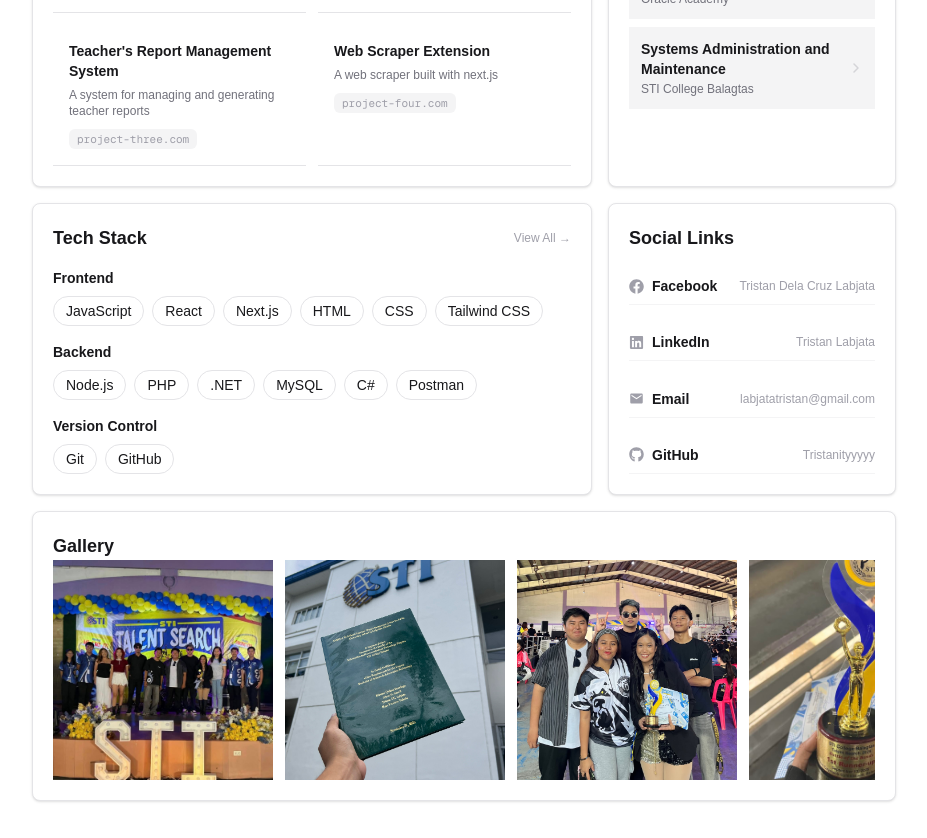
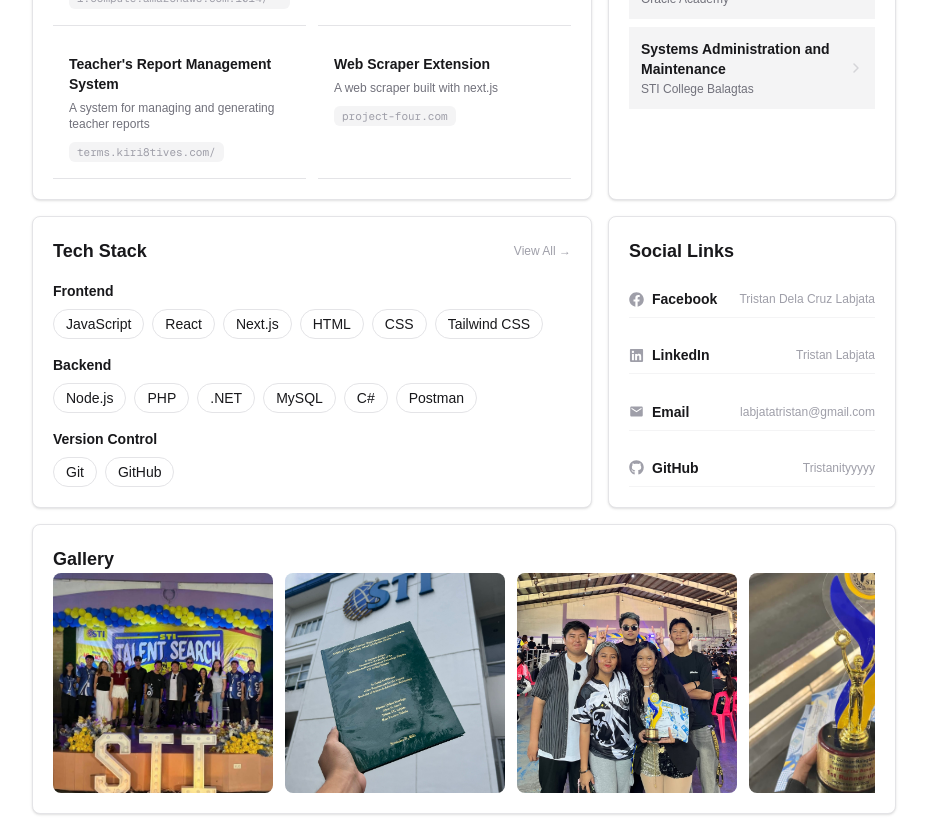
Before and after one commit to Tristanityyyyy/Portfolio, a Next.js app: page / in a window 1280 px wide. Shown: the part 880-1718 px from the top of the page, without its empty margins (176-1103 px from the left). Built offline with nearby package versions, Linux system fonts and the light colour scheme.

Commit message:
feat: links for projects

```diff
--- a/src/app/page.tsx
+++ b/src/app/page.tsx
@@ -6,9 +6,11 @@ import TechStack from "@/components/TechStack";
 import SocialMedia from "@/components/SocialMedia";
 import Gallery from "../components/Gallery";
 import CertCard from "@/components/CertCard";
+import FadeIn from "@/components/FadeIn";
 
 export default function Home() {
   return (
+    <FadeIn>
     <main className="w-full max-w-4xl mx-auto flex flex-col gap-4 py-6 px-4 bg-white dark:bg-zinc-950 min-h-screen">
       <Hero />
       <div className="flex flex-col md:flex-row md:items-stretch gap-4">
@@ -24,6 +26,7 @@ export default function Home() {
         <div className="w-full md:w-72 shrink-0"><SocialMedia /></div>
       </div>
       <Gallery />
-    </main>
+      </main>
+      </FadeIn>
   );
 }
--- /dev/null
+++ b/src/components/FadeIn.tsx
@@ -0,0 +1,19 @@
+"use client";
+import { useEffect, useState } from "react";
+
+export default function FadeIn({ children }: { children: React.ReactNode }) {
+  const [visible, setVisible] = useState(false);
+  useEffect(() => setVisible(true), []);
+
+  return (
+    <div
+      style={{
+        opacity: visible ? 1 : 0,
+        transform: visible ? "translateY(0)" : "translateY(12px)",
+        transition: "opacity 0.6s ease, transform 0.6s ease",
+      }}
+    >
+      {children}
+    </div>
+  );
+}
--- a/src/components/Gallery.tsx
+++ b/src/components/Gallery.tsx
@@ -64,7 +64,7 @@ export default function Gallery() {
               key={index}
               onMouseEnter={() => setHoveredIndex(index)}
               onMouseLeave={() => setHoveredIndex(null)}
-              className="shrink-0 overflow-hidden cursor-pointer"
+              className="shrink-0 overflow-hidden rounded-lg cursor-pointer"
               style={{ width: 220, height: 220 }}
             >
               <img
--- a/src/components/ProjectCard.tsx
+++ b/src/components/ProjectCard.tsx
@@ -8,9 +8,9 @@ interface Project {
 }
 
 const projects: Project[] = [
-  { title: "Task Management App", description: "A simple task management application built with React and Node.js", url: "192.168.1.25/" },
+  { title: "Task Management App", description: "A simple task management application built with React and Node.js", url: "http://ec2-52-77-117-213.ap-southeast-1.compute.amazonaws.com:1014/" },
   { title: "AOPC Content Management System", description: "A content management system for the AOPC organization", url: "project-two.com" },
-  { title: "Teacher's Report Management System", description: "A system for managing and generating teacher reports", url: "project-three.com" },
+  { title: "Teacher's Report Management System", description: "A system for managing and generating teacher reports", url: "terms.kiri8tives.com/" },
   { title: "Web Scraper Extension", description: "A web scraper built with next.js", url: "project-four.com" }
 ];
 
@@ -31,7 +31,7 @@ export default function ProjectCard() {
         {projects.map((project) => (
             <a
             key={project.title}
-            href={`https://${project.url}`}
+            href={project.url.startsWith('http') ? project.url : `https://${project.url}`}
             target="_blank"
             rel="noopener noreferrer"
             className="flex flex-col gap-1.5 p-4
```
